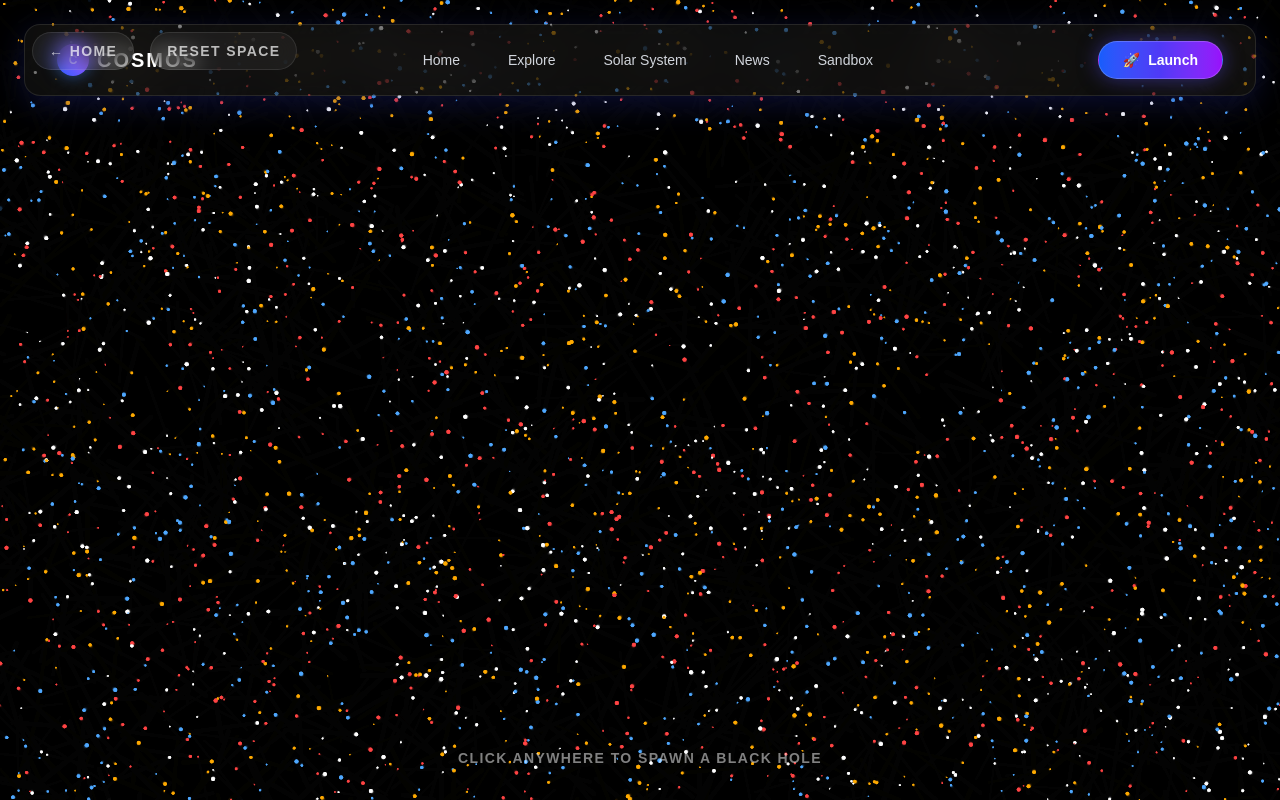
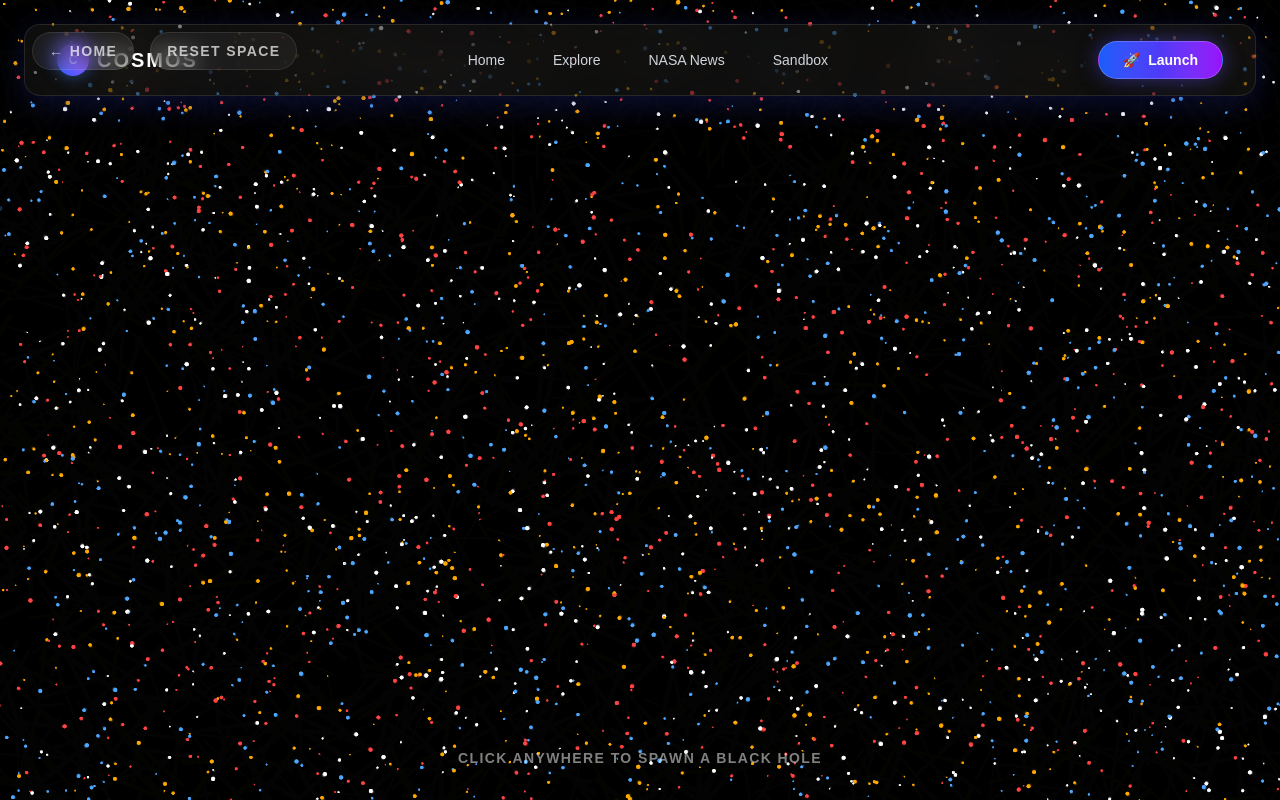
Before and after one commit to quantumnanoverse2/cosmos, a Next.js app: page /sandbox in a window 1280 px wide. Built offline with nearby package versions, Linux system fonts and the light colour scheme.

Commit message:
refactor: clean up navbar hierarchy to remove duplicate Solar System link

```diff
--- a/components/navbar.tsx
+++ b/components/navbar.tsx
@@ -8,8 +8,7 @@ import LaunchpadModal from "./LaunchpadModal";
 const navLinks = [
   { name: "Home", href: "/" },
   { name: "Explore", href: "/explore" },
-  { name: "Solar System", href: "/explore/solar-system" },
-  { name: "News", href: "/news" },
+  { name: "NASA News", href: "/news" },
   { name: "Sandbox", href: "/sandbox" },
 ];
 
```
